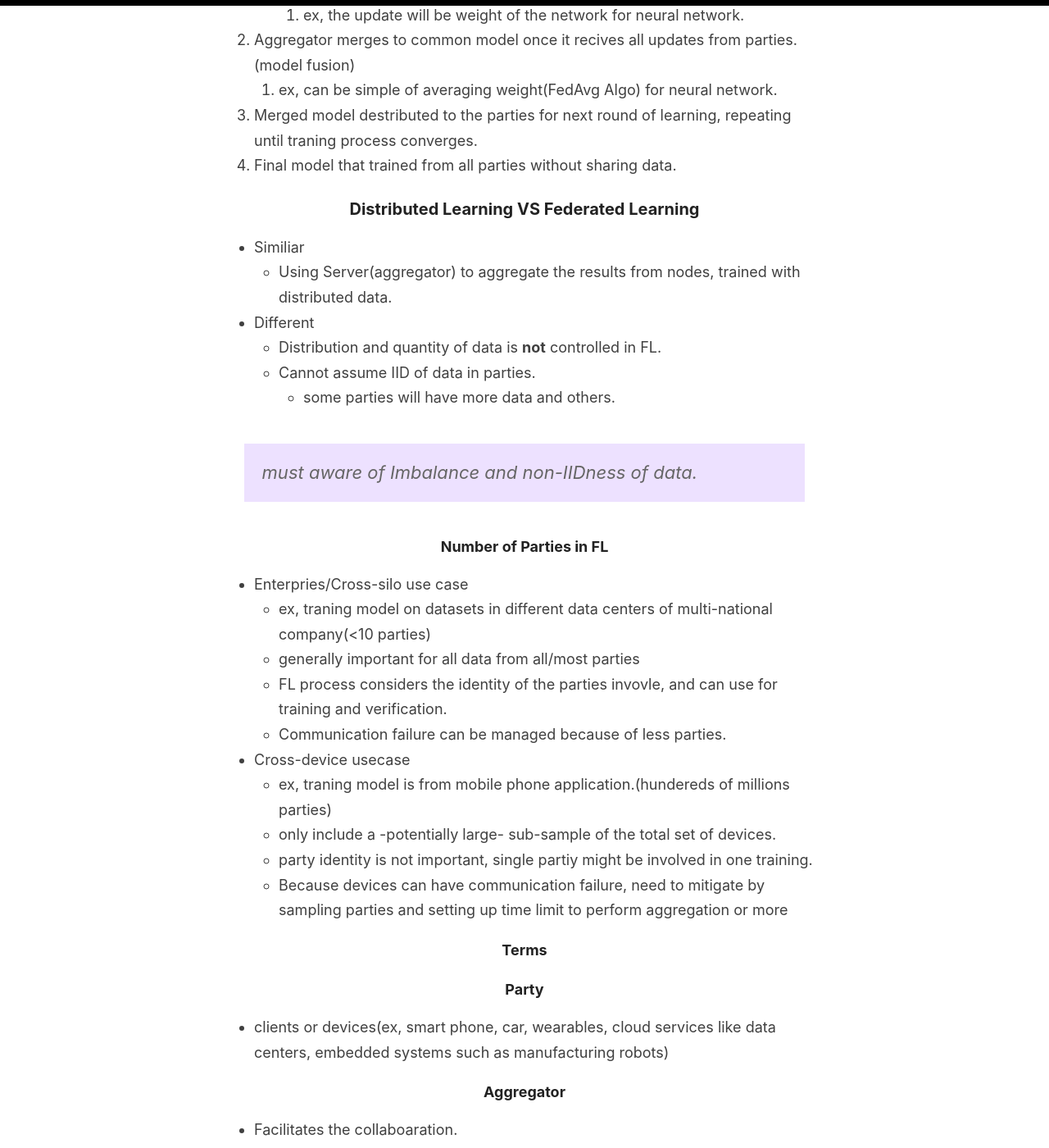
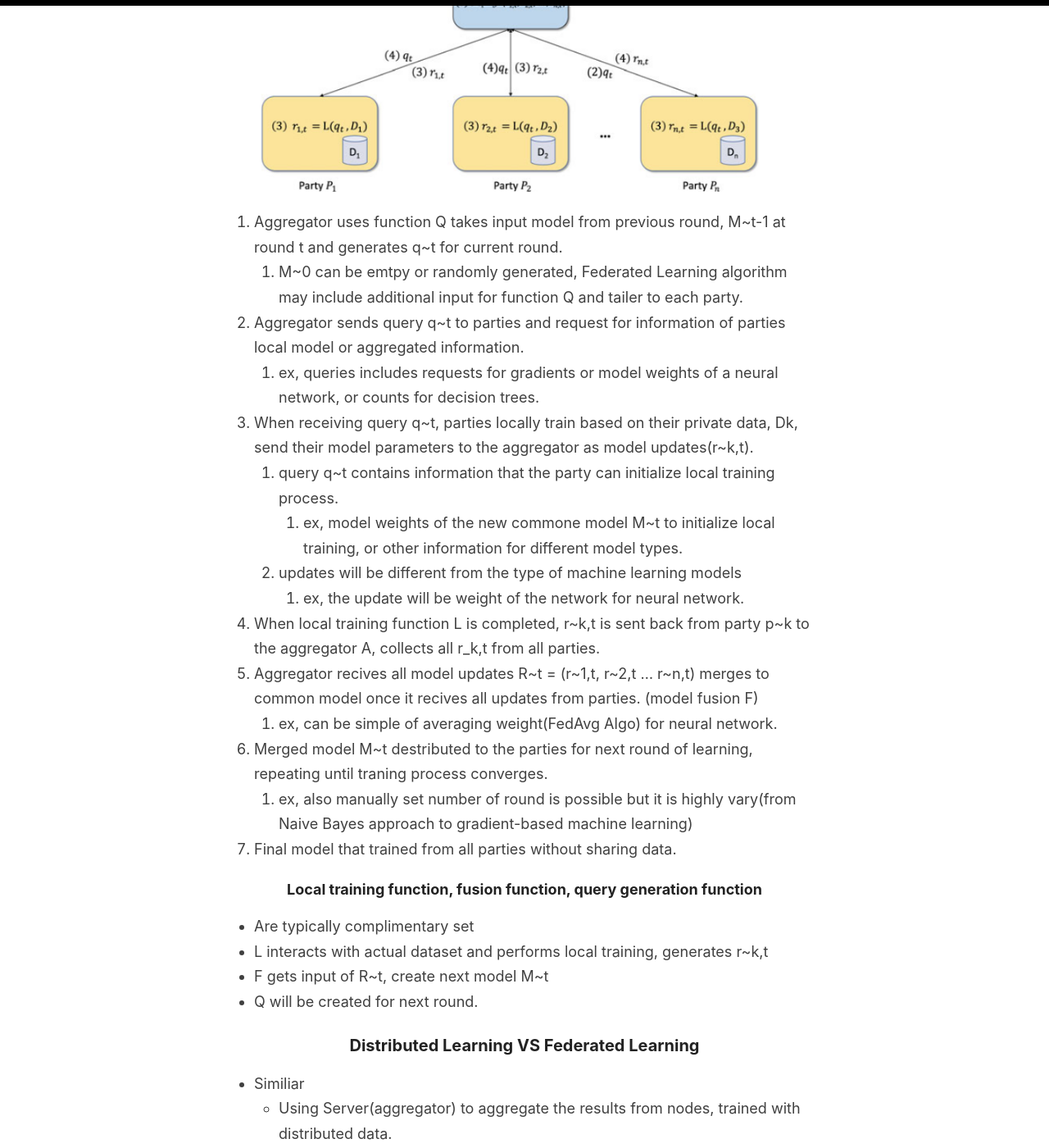
Before and after one commit to keunjunpark/keunjunpark.github.io, a Jekyll site: the page built from _posts/2023-12-07-federated-learning-1.md, in a window 1280 px wide and 1400 px high, scrolled down 1322 px. Shown: the whole window at 82% size. Built offline with Jekyll 4.4.1, drawn with Linux system fonts in a browser that asks for light colours; some of the changed text lies outside the part shown.

Commit message:
Completed fl1 content

```diff
--- a/_posts/2023-12-07-federated-learning-1.md
+++ b/_posts/2023-12-07-federated-learning-1.md
@@ -1,6 +1,6 @@
 ---
 layout: post
-title: What is Federated Learning?
+title: Overview, Concepts and Terminology
 categories: [FederatedLearning, English]
 ---
 
@@ -18,14 +18,31 @@ categories: [FederatedLearning, English]
 > a set ouf distinct parties, controls respective training data and collaborate to train a machine learning model without sharing data.
 
 ![image1](/images/federatedLearning/federatedlearning_1.png)
+![image1](/images/federatedLearning/federatedlearning_2.png)
 
-1. Parties locally train based on their private data, send their model parameters to the aggregator as model updates.
-    1. updates will be different from the type of machine learning models
-        1. ex, the update will be weight of the network for     neural network.
-2. Aggregator merges to common model once it recives all updates from parties. (model fusion)
+
+1. Aggregator uses function Q takes input model from previous round, M~t-1 at round t and generates q~t for current round.
+    1. M~0 can be emtpy or randomly generated, Federated Learning algorithm may include additional input for function Q and tailer to each party.
+2. Aggregator sends query q~t to parties and request for information of parties local model or aggregated information.
+    1. ex, queries includes requests for gradients or model weights of a neural network, or counts for decision trees.
+3. When receiving query q~t, parties locally train based on their private data, Dk, send their model parameters to the aggregator as model updates(r~k,t).
+    1. query q~t contains information that the party can initialize local training process.
+        1. ex, model weights of the new commone model M~t to initialize local training, or other information for different model types.
+    2. updates will be different from the type of machine learning models
+        1. ex, the update will be weight of the network for neural network.
+4. When local training function L is completed, r~k,t is sent back from party p~k to the aggregator A, collects all r_k,t from all parties.
+5. Aggregator recives all model updates R~t = (r~1,t, r~2,t ... r~n,t) merges to common model once it recives all updates from parties. (model fusion F)
     1. ex, can be simple of averaging weight(FedAvg Algo) for neural network.
-3. Merged model destributed to the parties for next round of learning, repeating until traning process converges.
-4. Final model that trained from all parties without sharing data.
+6. Merged model M~t destributed to the parties for next round of learning, repeating until traning process converges.
+    1. ex, also manually set number of round is possible but it is highly vary(from Naive Bayes approach to gradient-based machine learning)
+7. Final model that trained from all parties without sharing data.
+
+#### Local training function, fusion function, query generation function
+
+- Are typically complimentary set
+- L interacts with actual dataset and performs local training, generates r~k,t
+- F gets input of R~t, create next model M~t
+- Q will be created for next round.
 
 ### Distributed Learning VS Federated Learning
 
@@ -50,14 +67,41 @@ categories: [FederatedLearning, English]
   - only include a -potentially large- sub-sample of the total set of devices.
   - party identity is not important, single partiy might be involved in one training.
   - Because devices can have communication failure, need to mitigate by sampling parties and setting up time limit to perform aggregation or more
+  - Q determines not only queries but alsy which parties will be included for next round.
+    - ex, can be randomized, by party characteriestics
+    - F need to integrate with different queries for new model M~t.
+
+### Alternative FL Architectures
+
+- every party P~k may have their associated aggregatore A~k, querying the other parties.
+- set of parties might be partitioned between aggregatores
+- hiierachical aggregation process may take place.
 
 #### Terms
 
-##### Party
+##### Party p~k
 
 - clients or devices(ex, smart phone, car, wearables, cloud services like data centers, embedded systems such as manufacturing robots)
 
-##### Aggregator
+##### Aggregator A
 
 - Facilitates the collaboaration.
 - to coordinate the learning process and information exchange between parties and to perform into common model,
+
+##### Model M
+
+- represents a predictive function f on training data D.
+- can have the structure of neural network or any other non-neural model.
+
+##### Data D
+
+- constrast to centralized ML, D is partitioned between n parties P = {P~1, P~2 .. P~n} where each party P~k are subset of P.
+- P owns a private training dataset D~k
+
+##### Local trainig function L
+
+##### Fusion function F
+
+##### Query generation function Q
+
+##### Model Updates r~k,t
```
Also changed, not shown: images/federatedLearning/federatedlearning_2.png (added).
